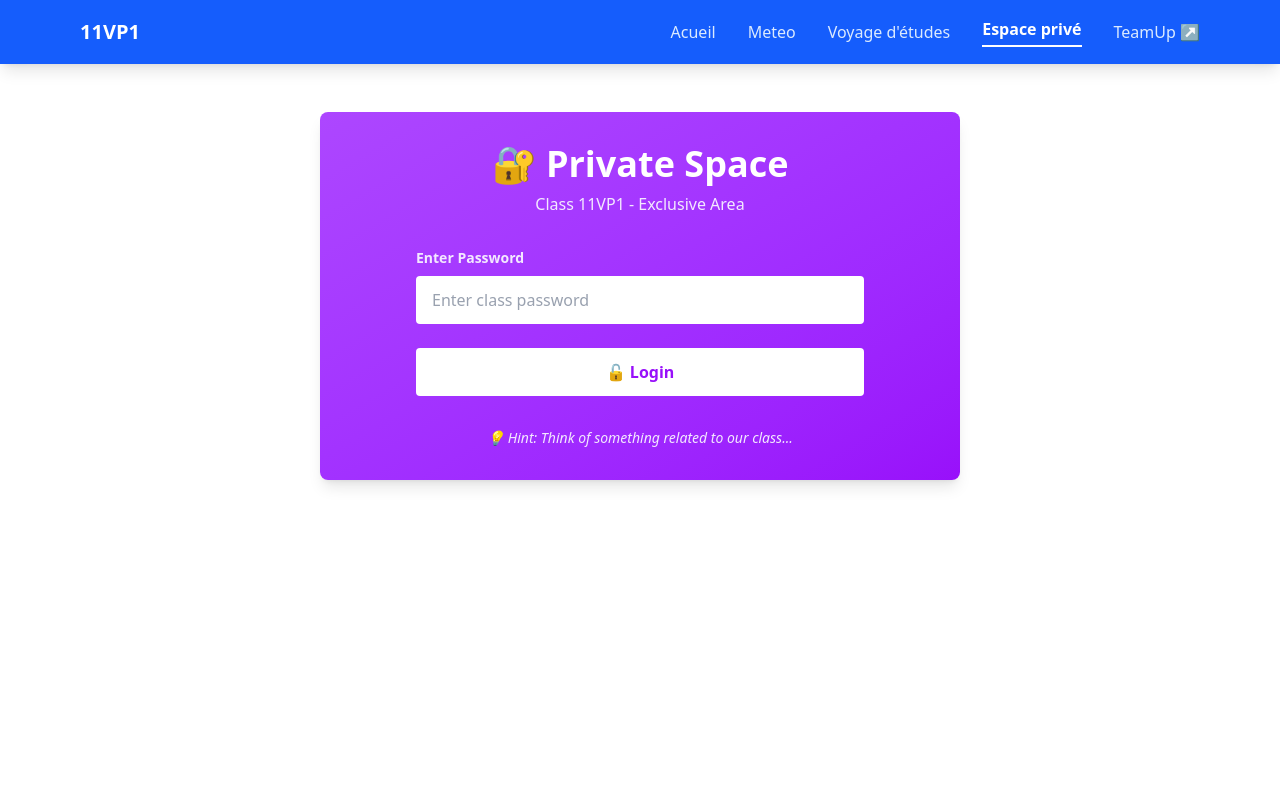
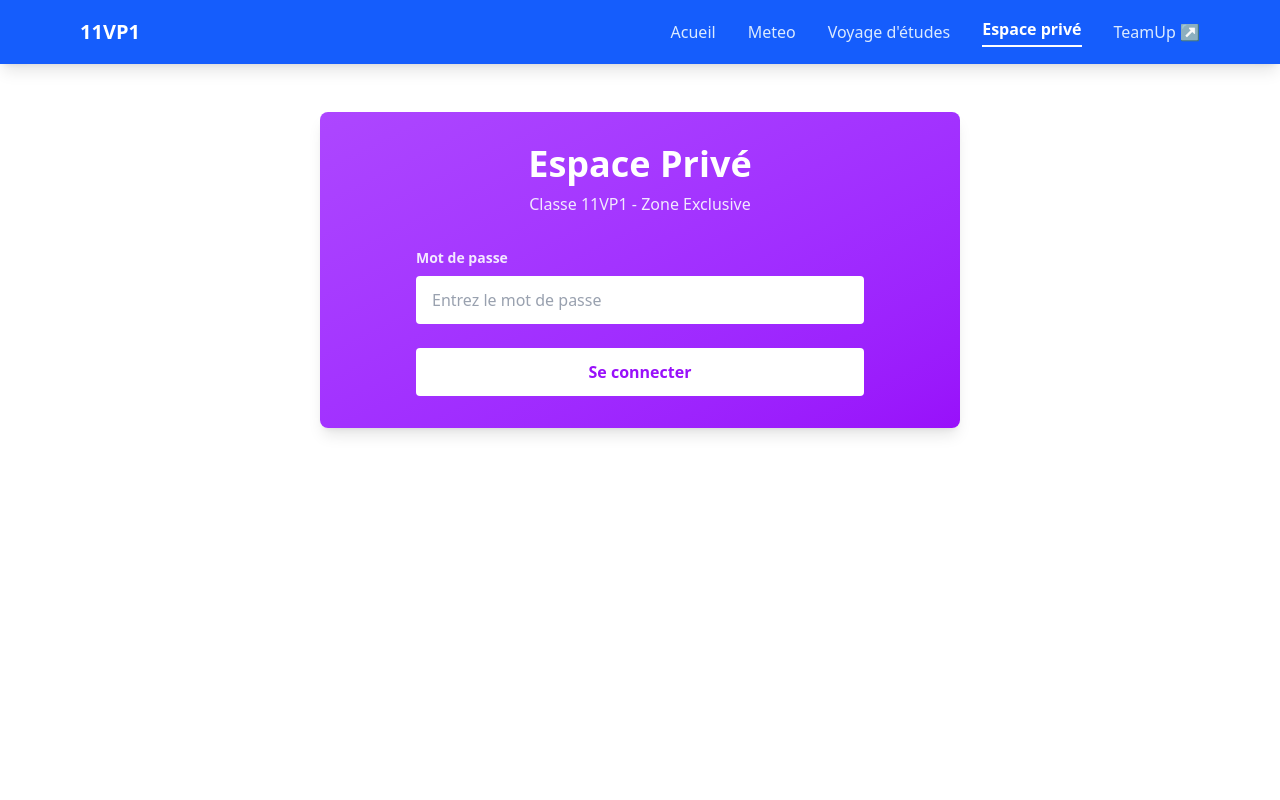
Before and after one commit to albertodicaprio/site11vp1-nextjs, a Next.js app: page /private in a window 1280 px wide. Shown: the top 800 px of the page. Built offline with nearby package versions, Linux system fonts and the light colour scheme.

Commit message:
calendar change

```diff
--- a/app/private/page.tsx
+++ b/app/private/page.tsx
@@ -33,6 +33,7 @@ export default function PrivatePage() {
   const [newProposerName, setNewProposerName] = useState('');
   const [newActivityText, setNewActivityText] = useState('');
   const [newActivityDate, setNewActivityDate] = useState('');
+  const today = new Date().toISOString().slice(0, 10);
 
   const handleLogin = (e: React.FormEvent) => {
     e.preventDefault();
@@ -41,7 +42,7 @@ export default function PrivatePage() {
       setIsLoggedIn(true);
       setPassword('');
     } else {
-      setPasswordError('Incorrect password. Please try again.');
+      setPasswordError('Mot de passe incorrect.');
     }
   };
 
@@ -74,20 +75,20 @@ export default function PrivatePage() {
     return (
       <div className="max-w-2xl mx-auto px-4 py-12">
         <div className="bg-gradient-to-br from-purple-500 to-purple-600 text-white rounded-lg shadow-lg p-8 text-center">
-          <h1 className="text-4xl font-bold mb-2">🔐 Private Space</h1>
-          <p className="text-purple-100 mb-8">Class 11VP1 - Exclusive Area</p>
+          <h1 className="text-4xl font-bold mb-2">Espace Privé</h1>
+          <p className="text-purple-100 mb-8">Classe 11VP1 - Zone Exclusive</p>
 
           <form onSubmit={handleLogin} className="max-w-md mx-auto">
             <div className="mb-6">
               <label htmlFor="password" className="block text-left text-purple-100 text-sm font-semibold mb-2">
-                Enter Password
+                Mot de passe
               </label>
               <input
                 type="password"
                 id="password"
                 value={password}
                 onChange={(e) => setPassword(e.target.value)}
-                placeholder="Enter class password"
+                placeholder="Entrez le mot de passe "
                 className="w-full px-4 py-3 rounded bg-white text-gray-800 placeholder-gray-400 focus:outline-none focus:ring-2 focus:ring-purple-300"
               />
             </div>
@@ -102,11 +103,9 @@ export default function PrivatePage() {
               type="submit"
               className="w-full bg-white text-purple-600 font-bold py-3 rounded hover:bg-purple-50 transition-colors"
             >
-              🔓 Login
+              Se connecter
             </button>
           </form>
-
-          <p className="text-purple-100 text-sm mt-8 italic">💡 Hint: Think of something related to our class...</p>
         </div>
       </div>
     );
@@ -162,8 +161,8 @@ export default function PrivatePage() {
                   type="date"
                   value={newActivityDate}
                   onChange={(e) => setNewActivityDate(e.target.value)}
-                  min="2026-06-15"
-                  max="2026-06-20"
+                  min={today}
+                  max="2026-06-26"
                   className="w-full px-3 py-2 rounded bg-white bg-opacity-90 text-gray-800 focus:outline-none focus:ring-2 focus:ring-green-300 text-sm"
                   required
                 />
```
